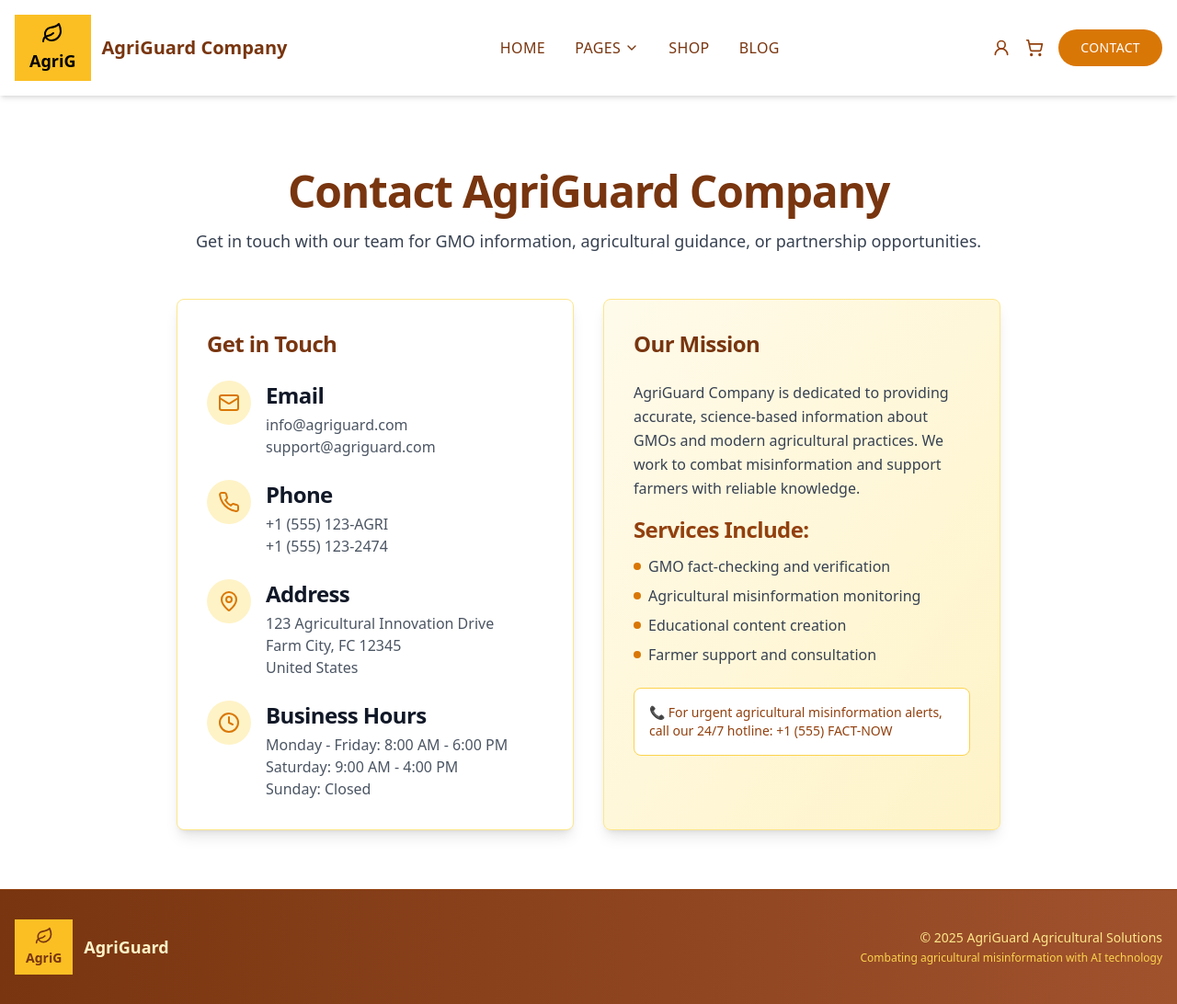
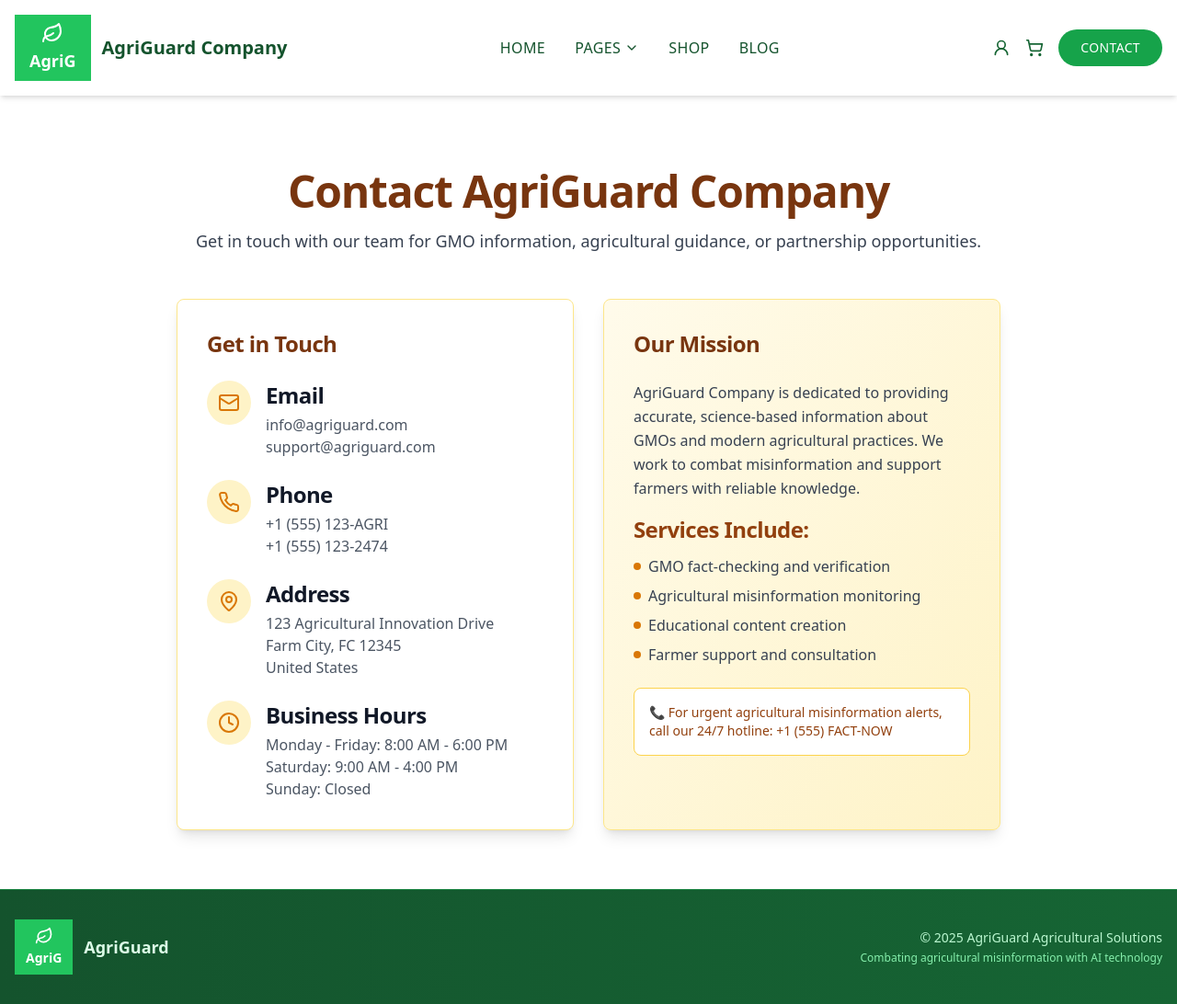
Before and after one commit to codingPharisee/agriguardorg, a React (Vite) app: page /contact in a window 1280 px wide. Shown: the whole page at 92% size. Built offline with nearby package versions, Linux system fonts and the light colour scheme.

Commit message:
Replace logo box yellow with green
Change the logo box color to green, matching the provided design.

```diff
--- a/src/components/home/Hero.tsx
+++ b/src/components/home/Hero.tsx
@@ -53,7 +53,7 @@ const Hero = () => {
       <div className="absolute inset-0 bg-black/40"></div>
 
       {/* Tree overlay effect */}
-      <div className="absolute inset-0 bg-gradient-to-b from-black/20 via-transparent to-amber-900/30"></div>
+      <div className="absolute inset-0 bg-gradient-to-b from-black/20 via-transparent to-green-900/30"></div>
 
       <div className="container mx-auto px-4 py-24 flex items-center justify-center relative z-10">
         {/* Centered Content */}
@@ -65,7 +65,7 @@ const Hero = () => {
             <h2 className="text-4xl md:text-5xl font-bold tracking-wider text-white mb-6">
               FARMING COMPANY
             </h2>
-            <h3 className="text-2xl md:text-3xl font-semibold text-amber-300 mb-4">
+            <h3 className="text-2xl md:text-3xl font-semibold text-green-300 mb-4">
               AgriGuard Company
             </h3>
           </div>
@@ -76,7 +76,7 @@ const Hero = () => {
               We combat agricultural misinformation and provide farmers with science-based facts
               about modern farming technologies.
             </p>
-            <p className="text-md text-amber-200 leading-relaxed">
+            <p className="text-md text-green-200 leading-relaxed">
               Empowering farmers with reliable knowledge about crop genetics, biotechnology,
               and sustainable agricultural practices for a food-secure future.
             </p>
@@ -85,7 +85,7 @@ const Hero = () => {
           <div className="flex flex-wrap justify-center gap-4">
             <Button
               size="lg"
-              className="bg-transparent border-2 border-amber-400 text-amber-400 hover:bg-amber-400 hover:text-black px-8 py-3 rounded-full font-medium tracking-wider transition-all duration-300"
+              className="bg-transparent border-2 border-green-400 text-green-400 hover:bg-green-400 hover:text-black px-8 py-3 rounded-full font-medium tracking-wider transition-all duration-300"
               onClick={scrollToFactCheck}
             >
               DISCOVER GMO FACTS
--- a/src/components/layout/Footer.tsx
+++ b/src/components/layout/Footer.tsx
@@ -4,23 +4,23 @@ import { Leaf } from "lucide-react";
 
 const Footer = () => {
   return (
-    <footer className="bg-gradient-to-r from-amber-900 to-harvest-dark border-t border-amber-800 py-8">
+    <footer className="bg-gradient-to-r from-green-900 to-green-800 border-t border-green-700 py-8">
       <div className="container mx-auto px-4">
         <div className="flex flex-col md:flex-row justify-between items-center">
           <div className="flex items-center gap-3 mb-4 md:mb-0">
-            <div className="bg-amber-400 text-amber-900 px-3 py-2 font-bold">
+            <div className="bg-green-500 text-white px-3 py-2 font-bold">
               <div className="flex flex-col items-center">
                 <Leaf className="h-5 w-5 mb-1" />
                 <span className="text-sm">AgriG</span>
               </div>
             </div>
-            <span className="font-semibold text-amber-100 text-lg">AgriGuard</span>
+            <span className="font-semibold text-green-100 text-lg">AgriGuard</span>
           </div>
-          <div className="text-amber-200 text-center md:text-right">
+          <div className="text-green-200 text-center md:text-right">
             <div className="text-sm mb-1">
               &copy; {new Date().getFullYear()} AgriGuard Agricultural Solutions
             </div>
-            <div className="text-xs text-amber-300">
+            <div className="text-xs text-green-300">
               Combating agricultural misinformation with AI technology
             </div>
           </div>
--- a/src/components/layout/Header.tsx
+++ b/src/components/layout/Header.tsx
@@ -20,23 +20,23 @@ const Header = () => {
   // Dynamic button colors based on current page
   const getButtonClasses = () => {
     if (isHomePage) {
-      return "bg-amber-400 text-black hover:bg-amber-500";
+      return "bg-green-500 text-white hover:bg-green-600";
     }
-    return "bg-amber-600 text-white hover:bg-amber-700";
+    return "bg-green-600 text-white hover:bg-green-700";
   };
 
   const getNavLinkClasses = () => {
     if (isHomePage) {
-      return "hover:text-amber-400 transition-colors font-medium tracking-wide text-white";
+      return "hover:text-green-400 transition-colors font-medium tracking-wide text-white";
     }
-    return "hover:text-amber-400 transition-colors font-medium tracking-wide text-amber-900";
+    return "hover:text-green-400 transition-colors font-medium tracking-wide text-green-900";
   };
 
   const getIconClasses = () => {
     if (isHomePage) {
-      return "h-5 w-5 text-white hover:text-amber-400 cursor-pointer transition-colors";
+      return "h-5 w-5 text-white hover:text-green-400 cursor-pointer transition-colors";
     }
-    return "h-5 w-5 text-amber-800 hover:text-amber-600 cursor-pointer transition-colors";
+    return "h-5 w-5 text-green-800 hover:text-green-600 cursor-pointer transition-colors";
   };
 
   return (
@@ -44,13 +44,13 @@ const Header = () => {
       <div className="container mx-auto px-4 py-4 flex justify-between items-center">
         {/* Logo Section */}
         <div className="flex items-center">
-          <Link to="/" className="bg-amber-400 text-black px-4 py-2 font-bold text-lg">
+          <Link to="/" className="bg-green-500 text-white px-4 py-2 font-bold text-lg">
             <div className="flex flex-col items-center">
               <Leaf className="h-6 w-6 mb-1" />
               <span>AgriG</span>
             </div>
           </Link>
-          <span className={`ml-3 font-bold text-xl ${isHomePage ? 'text-white' : 'text-amber-900'}`}>
+          <span className={`ml-3 font-bold text-xl ${isHomePage ? 'text-white' : 'text-green-900'}`}>
             AgriGuard Company
           </span>
         </div>
@@ -66,19 +66,19 @@ const Header = () => {
             <DropdownMenuTrigger className={`${getNavLinkClasses()} flex items-center gap-1`}>
               PAGES <ChevronDown className="h-4 w-4" />
             </DropdownMenuTrigger>
-            <DropdownMenuContent className="bg-white shadow-lg border border-amber-200">
+            <DropdownMenuContent className="bg-white shadow-lg border border-green-200">
               <DropdownMenuItem asChild>
-                <Link to="/about" className="text-amber-900 hover:text-amber-600 hover:bg-amber-50">
+                <Link to="/about" className="text-green-900 hover:text-green-600 hover:bg-green-50">
                   About Us
                 </Link>
               </DropdownMenuItem>
               <DropdownMenuItem asChild>
-                <Link to="/fact-check" className="text-amber-900 hover:text-amber-600 hover:bg-amber-50">
+                <Link to="/fact-check" className="text-green-900 hover:text-green-600 hover:bg-green-50">
                   Fact Check
                 </Link>
               </DropdownMenuItem>
               <DropdownMenuItem asChild>
-                <Link to="/viral-farm" className="text-amber-900 hover:text-amber-600 hover:bg-amber-50">
+                <Link to="/viral-farm" className="text-green-900 hover:text-green-600 hover:bg-green-50">
                   Viral Farm
                 </Link>
               </DropdownMenuItem>
```
